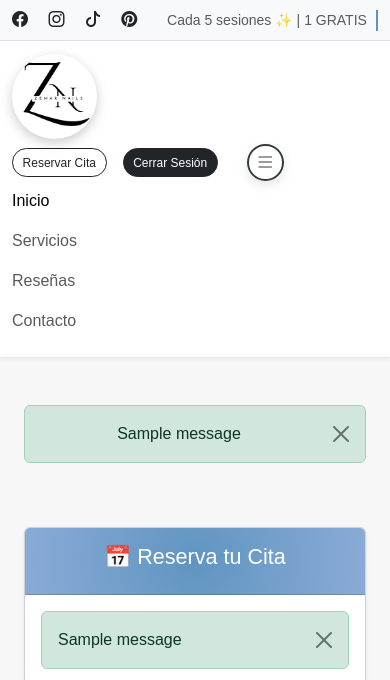
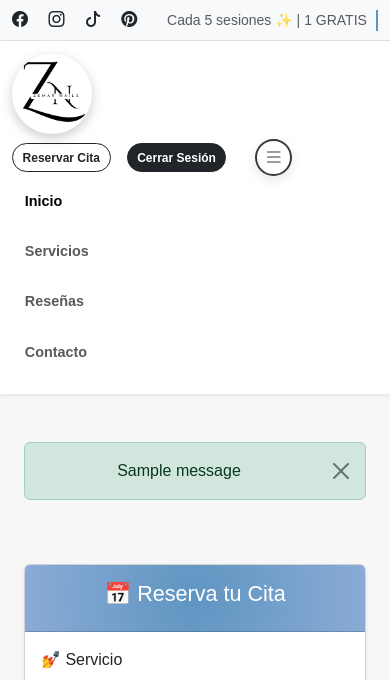
Before and after one commit to AmeriK88/ZN-NAILS, a Django app: page /appointments/book/ in a window 390 px wide, after a click that opens the changed part. Shown: the top 680 px of the page. Run offline with Django 5.2, Linux system fonts and the light colour scheme; a user stored in the database is signed in; tables that the repository leaves empty hold one stand-in row (values such as "Sample post"); one stand-in notice (Sample message) is shown; some libraries are stand-ins or nearby versions.

Commit message:
Style: mejora de estilos de los links y btns para mejor legibilidad

```diff
--- a/appointments/templates/appointments/book_appointment.html
+++ b/appointments/templates/appointments/book_appointment.html
@@ -11,20 +11,6 @@
           <h4>📅 Reserva tu Cita</h4>
         </div>
         <div class="card-body">
-          <!-- 🔔 Mensajes -->
-          {% if messages %}
-            {% for message in messages %}
-              <div class="alert alert-dismissible fade show
-                  {% if message.tags == 'success' %} alert-success
-                  {% elif message.tags == 'error' %} alert-danger
-                  {% elif message.tags == 'info' %} alert-info
-                  {% else %} alert-secondary {% endif %}"
-                  role="alert">
-                {{ message }}
-                <button type="button" class="btn-close" data-bs-dismiss="alert" aria-label="Close"></button>
-              </div>
-            {% endfor %}
-          {% endif %}
 
           <form method="post">
             {% csrf_token %}
--- a/static/css/styles.css
+++ b/static/css/styles.css
@@ -83,23 +83,24 @@ body {
 }
 
 /* Botones de Autenticación */
-#loginBtn, #registerBtn, .btn-outline-dark, .btn-dark {
-  padding: 0.4rem 0.8rem;  /* Reduce el padding */
-  font-size: 0.9rem;       /* Reduce la fuente */
-  border-radius: 1.25rem;  /* Bordes más redondeados */
-  white-space: nowrap;     /* Evita que el texto se divida en dos líneas */
+#loginBtn, #registerBtn, .btn-outline-dark, .btn-dark, .nav-item {
+  padding: 0.4rem 0.8rem;
+  font-size: 0.9rem;
+  border-radius: 1.25rem;
+  white-space: nowrap;
+  font-weight: bold;
 }
 
 /* Ajuste para pantallas pequeñas */
 @media (max-width: 768px) {
   #loginBtn, #registerBtn, .btn-outline-dark, .btn-dark {
-    padding: 0.3rem 0.6rem;  /* Aún más pequeño en móviles */
-    font-size: 0.75rem;      /* Letra más pequeña */
-    margin-right: 0.3rem;    /* Separación mínima entre botones */
+    padding: 0.3rem 0.6rem;
+    font-size: 0.75rem;
+    margin-right: 0.3rem;
   }
 
   .navbar-brand img {
-    width: 80px; /* Reduce el logo en móviles */
+    width: 80px;
   }
 
   .navbar-toggler {
@@ -108,7 +109,7 @@ body {
   }
 
   .d-flex.align-items-center.gap-2 {
-    gap: 0.3rem; /* Reduce el espacio entre los botones */
+    gap: 0.3rem;
   }
 }
 
@@ -184,7 +185,7 @@ body {
 .navbar-toggler:hover {
   background-color: var(--color-hover);
   box-shadow: 0 0.25rem 1rem rgba(0, 0, 0, 0.2);
-  transform: scale(1.1); /* ✨ Efecto suave de crecimiento */
+  transform: scale(1.1);
 }
 
 /*  Ajuste para pantallas pequeñas */
@@ -212,7 +213,7 @@ body {
 /*  Ajuste responsivo para pantallas pequeñas */
 @media (max-width: 768px) {
   .navbar-brand img {
-      width: 85px;
+      width: 80px;
   }
 }
 
@@ -225,7 +226,7 @@ body {
   border-right: 0.15em solid var(--color-principal);
   white-space: nowrap;
   animation: typing 3s steps(30, end) forwards, blink-caret 0.75s step-end infinite;
-  text-align: center;        /* Centra el texto dentro del bloque */
+  text-align: center;
 }
 
 /* Animación de escritura */
```
